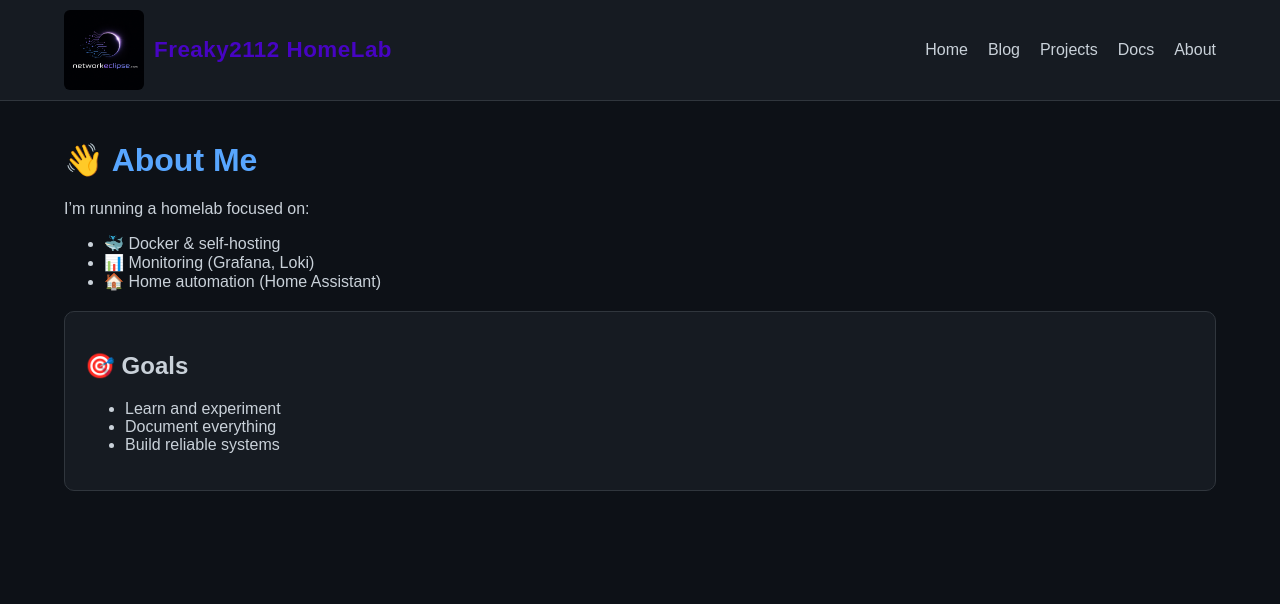
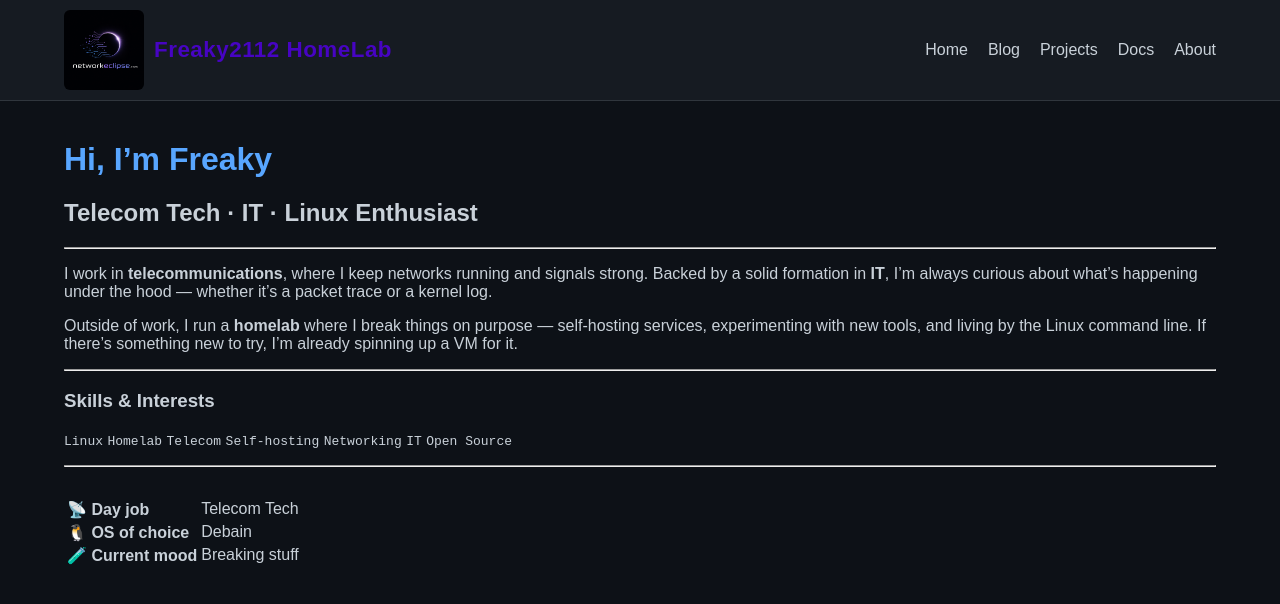
Before and after one commit to Freaky2112/freaky2112.github.io, a Jekyll site: the page built from about.md, in a window 1280 px wide. Shown: the top 604 px of the page. Built offline with Jekyll 4.4.1, drawn with Linux system fonts in a browser that asks for light colours.

Commit message:
Edit About file

```diff
--- a/about.md
+++ b/about.md
@@ -4,19 +4,25 @@ title: About
 permalink: /about/
 ---
 
-# 👋 About Me
+# Hi, I'm Freaky
+## **Telecom Tech · IT · Linux Enthusiast**
 
-I’m running a homelab focused on:
+---
 
-- 🐳 Docker & self-hosting
-- 📊 Monitoring (Grafana, Loki)
-- 🏠 Home automation (Home Assistant)
+I work in **telecommunications**, where I keep networks running and signals strong. Backed by a solid formation in **IT**, I'm always curious about what's happening under the hood — whether it's a packet trace or a kernel log.
 
-<div class="card">
-<h2>🎯 Goals</h2>
-<ul>
-  <li>Learn and experiment</li>
-  <li>Document everything</li>
-  <li>Build reliable systems</li>
-</ul>
-</div>
+Outside of work, I run a **homelab** where I break things on purpose — self-hosting services, experimenting with new tools, and living by the Linux command line. If there's something new to try, I'm already spinning up a VM for it.
+
+---
+
+### **Skills & Interests**
+
+`Linux` `Homelab` `Telecom` `Self-hosting` `Networking` `IT` `Open Source`
+
+---
+
+| | |
+|---|---|
+| 📡 **Day job** | Telecom Tech |
+| 🐧 **OS of choice** | Debain |
+| 🧪 **Current mood** | Breaking stuff |
```
